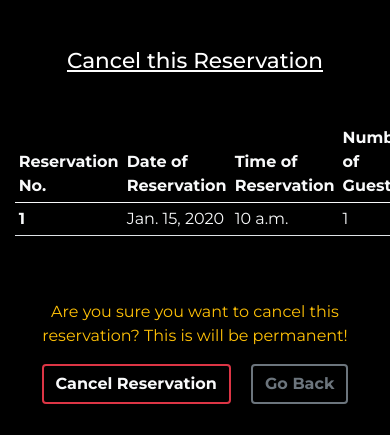
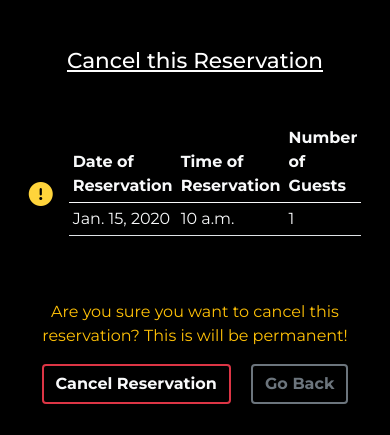
Before and after one commit to cjphawes/restaurant-booking-system, a Django app: page /remove_reservation/1/ in a window 390 px wide; the page is wider, and only the part inside the window is pictured. Shown: the part 80-515 px from the top of that part. Run offline with Django 4.2, Linux system fonts and the light colour scheme; tables that the repository leaves empty hold one stand-in row (values such as "Sample post"); some libraries are stand-ins or nearby versions; some web fonts are replaced.

Commit message:
feat:add media query css classes for responsive design

```diff
--- a/reservations/templates/reservations/contact.html
+++ b/reservations/templates/reservations/contact.html
@@ -14,7 +14,7 @@
 
 <div class="d-flex flex-column align-items-center mt-5">
     <h2 class="mt-5 fs-4">PARKING AVAILABILITY</h2>
-    <p class="mt-3 mb-5">Valet parking is available at the lot behind our restaurant.</p>
+    <p class="mt-3 mb-5 mq-contact-text-width text-center">Valet parking is available at the lot behind our restaurant.</p>
 </div>
 
 <hr class="mt-5">
--- a/reservations/templates/reservations/delete_reservation.html
+++ b/reservations/templates/reservations/delete_reservation.html
@@ -7,11 +7,10 @@
 <h2 class="text-center fs-4 my-5 text-decoration-underline">Cancel this Reservation</h2>
 
 <div class="d-flex justify-content-center align-items-center">
-    <i class="fa-solid fa-circle-exclamation fa-xl me-3 mt-3" style="color: #FFD43B;"></i>
-    <table class="table table-sm text-light w-75">
+    <i class="fa-solid fa-circle-exclamation fa-xl me-3 mt-3 mq-delete-reservation-icon" style="color: #FFD43B;"></i>
+    <table class="table table-sm text-light w-75 mq-delete-reservation-width">
         <thead>
             <tr>
-                <th scope="col">Reservation No.</th>
                 <th scope="col">Date of Reservation</th>
                 <th scope="col">Time of Reservation</th>
                 <th scope="col">Number of Guests</th>
@@ -19,7 +18,6 @@
         </thead>
         <tbody>
             <tr>
-                <th scope="row">{{ reservation.id }}</th>
                 <td>{{ reservation.reservation_date }}</td>
                 <td>{{ reservation.reservation_time }}</td>
                 <td>{{ reservation.number_of_guests }}</td>
--- a/reservations/templates/reservations/reservations.html
+++ b/reservations/templates/reservations/reservations.html
@@ -16,12 +16,12 @@
 
             <div class="d-flex flex-column align-items-center">
                 {% if user.is_authenticated %}
-                <button type="button" class="btn btn-light btn-lg mt-4 about-buttons" data-bs-toggle="modal" data-bs-target="#reservationModal"><strong>MAKE A RESERVATION</strong></button>
-                <a class="btn btn-sm border-secondary border-3 text-secondary about-buttons mt-3 w-25 px-2" href="{% url 'reservationDetails' %}"><strong>VIEW YOUR RESERVATIONS</strong></a>
+                <button type="button" class="btn btn-light btn-lg mt-4 about-buttons mq-reservation-links" data-bs-toggle="modal" data-bs-target="#reservationModal"><strong>MAKE A RESERVATION</strong></button>
+                <a class="btn btn-sm border-secondary border-3 text-secondary about-buttons mt-3 w-25 px-2 mq-reservation-links" href="{% url 'reservationDetails' %}"><strong>VIEW YOUR RESERVATIONS</strong></a>
                 {% else %}
                 <p class="text-secondary text-center mt-5 fs-5">To make a reservation or view your reservations, please sign in</p>
                 <div class="d-flex mt-5 align-items-center">
-                    <a class="nav-link {% if request.path == signup_url %}active{% endif %} btn btn-lg btn-light text-dark me-5 px-4 py-3 fs-3" aria-current="page"
+                    <a class="nav-link {% if request.path == signup_url %}active{% endif %} btn btn-lg btn-light text-dark me-5 px-4 py-3 fs-3 mq-reservation-links" aria-current="page"
                     href="{% url 'account_signup' %}"><strong>Register</strong></a>
                     <span class="text-light fs-4">OR</span>
                     <a class="nav-link {% if request.path == login_url %}active{% endif %} btn btn-lg btn-light text-dark ms-5 px-4 py-3 fs-3" aria-current="page" href="{% url 'account_login' %}"><strong>Log In</strong></a>
--- a/reservations/templates/reservations/view_reservation.html
+++ b/reservations/templates/reservations/view_reservation.html
@@ -9,8 +9,8 @@
     <a class="btn btn-sm text-secondary border-secondary border-3 position-absolute start-0 ms-5 mt-3" href="{% url 'reservation' %}"><strong>Go Back</strong></a>
 </div>
 {% for reservation in reservations %}
-<div class="d-flex justify-content-center align-items-center mt-4">
-    <table class="table table-sm text-light w-75">
+<div class="d-flex justify-content-center align-items-center mt-4 mq-view-reservation-container">
+    <table class="table table-sm text-light w-75 mq-view-reservation-width">
         <thead>
             <tr>
                 <th scope="col">Date of Reservation</th>
@@ -27,7 +27,7 @@
         </tbody>
     </table>
 
-    <div class="mt-3">
+    <div class="mt-3 mq-view-reservation-buttons">
         <a class="btn text-light bg-black border-light border-2 ms-4 py-0 px-2" href="{% url 'reservationUpdate' reservation.id %}"><strong>Modify</strong></a>
         <a class="btn bg-black text-light border-danger border-2 ms-1 py-0 px-2" href="{% url 'reservationRemove' reservation.id %}"><strong>Cancel</strong></a>
     </div>
```
